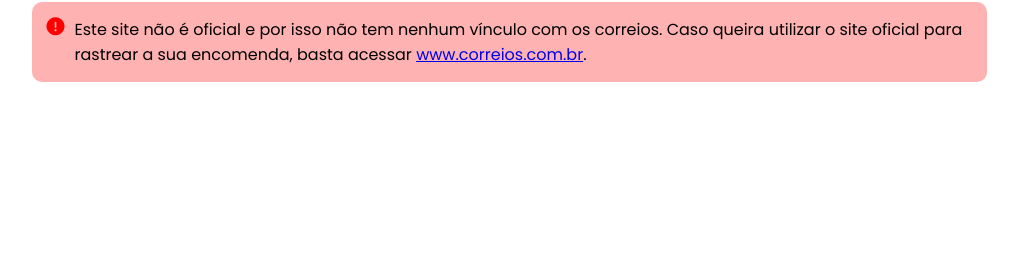
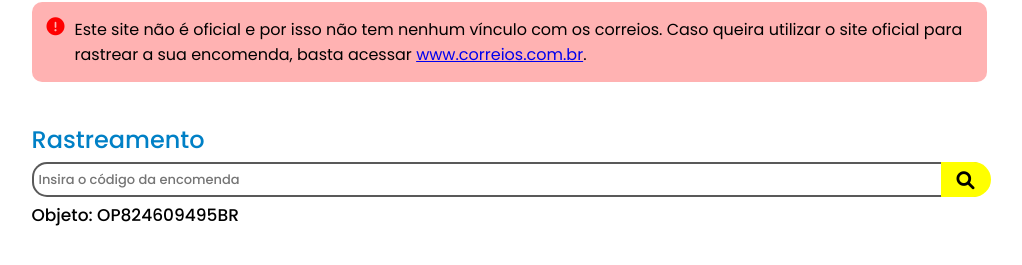
Before and after one commit to OJailson17/correios-tracker, a React (Create React App) app in the folder client/: page / in a window 1280 px wide. Shown: the part 269-534 px from the top of the page, without its empty margins (131-1153 px from the left). Built offline with nearby package versions, Linux system fonts and the light colour scheme.

Commit message:
Searhbar added

```diff
--- a/client/src/App.tsx
+++ b/client/src/App.tsx
@@ -1,10 +1,12 @@
 import { Header } from "./components/Header";
+import { Tracker } from "./components/Tracker";
 import { GlobalStyles } from "./styles/global";
 
 function App() {
   return (
     <>
       <Header />
+      <Tracker />
       <GlobalStyles />
     </>
   );
--- /dev/null
+++ b/client/src/components/Search/index.tsx
@@ -0,0 +1,16 @@
+import { Container, SearchBar } from "./styles";
+
+export function Search() {
+  return (
+    <Container>
+      <h2>Rastreamento</h2>
+      <SearchBar>
+        <input type="text" placeholder="Insira o código da encomenda" />
+        <div className="search-btn" role="button">
+          <i className="fas fa-search"></i>
+        </div>
+      </SearchBar>
+      <span>Objeto: OP824609495BR</span>
+    </Container>
+  );
+}
--- /dev/null
+++ b/client/src/components/Search/styles.ts
@@ -0,0 +1,61 @@
+import styled from "styled-components";
+
+export const Container = styled.div`
+  width: 90%;
+  max-width: 955px;
+  display: block;
+  margin: 0 auto;
+
+  h2 {
+    font-weight: 500;
+    color: #0080c6;
+  }
+
+  span {
+    font-weight: 500;
+    font-size: 17px;
+  }
+`;
+
+export const SearchBar = styled.div`
+  max-width: 955px;
+  display: flex;
+  position: relative;
+  margin: 0 auto;
+  margin-top: 5px;
+  margin-bottom: 5px;
+
+  input {
+    width: 100%;
+    height: 35px;
+    border-radius: 15px;
+    border: 2px solid rgba(0, 0, 0, 0.65);
+    padding-left: 5px;
+    display: flex;
+    align-items: center;
+    justify-content: center;
+    font-weight: 500;
+
+    &::placeholder {
+      font-size: 13px;
+      font-weight: 500;
+    }
+  }
+
+  div.search-btn {
+    width: 50px;
+    height: 100%;
+    background-color: yellow;
+    position: absolute;
+    right: -4px;
+    border-radius: 0 21px 21px 0;
+    display: flex;
+    justify-content: center;
+    align-items: center;
+
+    & > i {
+      font-size: 18px;
+      font-weight: 600;
+    }
+  }
+`;
--- /dev/null
+++ b/client/src/components/Tracker/index.tsx
@@ -0,0 +1,10 @@
+import { Search } from "../Search";
+import { Container } from "./styles";
+
+export function Tracker() {
+  return (
+    <Container>
+      <Search />
+    </Container>
+  );
+}
--- /dev/null
+++ b/client/src/components/Tracker/styles.ts
@@ -0,0 +1,5 @@
+import styled from "styled-components";
+
+export const Container = styled.main`
+  margin-top: 40px;
+`;
```
